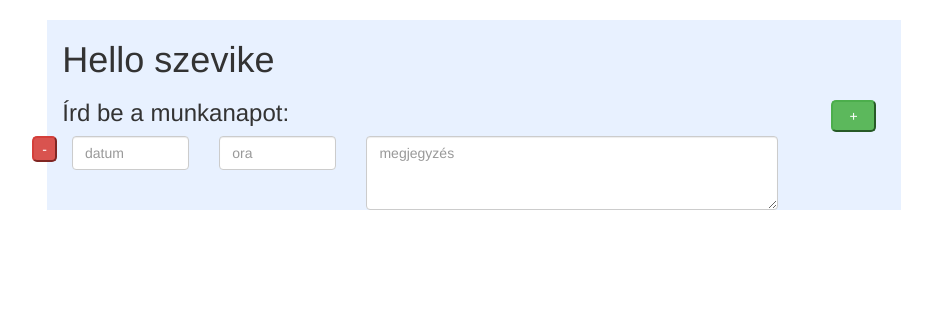
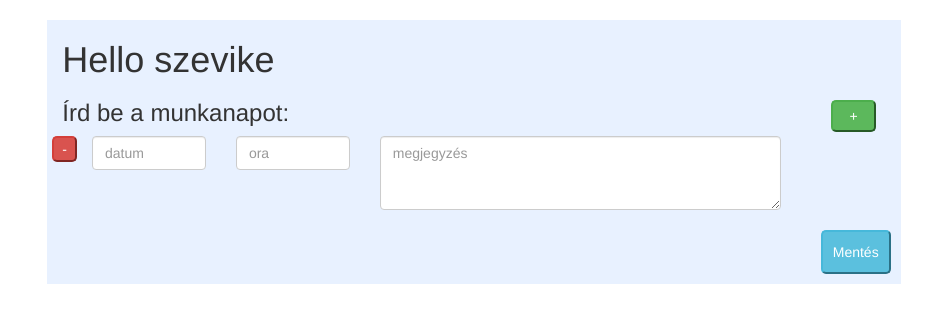
Before and after one commit to HUNBIGBOSS/nyilvantarto_flask, a Flask app: page /nyilvantarto in a window 1280 px wide. Shown: the part 56-379 px from the top of the page, without its empty margins (166-1098 px from the left). Run offline with Flask 2, Linux system fonts and the light colour scheme; some libraries are stand-ins or nearby versions.

Commit message:
munkanap form+validáció

```diff
--- a/bower.json
+++ b/bower.json
@@ -1,5 +1,4 @@
 {
-  "//": "ezt a file-t a bower inittel generaltuk, tartalmazza a frontend fuggosegeket",
   "//": "telepiteni a bower install parancsal lehet",
   "name": "bower.json",
   "description": "",
@@ -14,6 +13,7 @@
     "tests"
   ],
   "dependencies": {
-    "bootstrap": "^3.3.7"
+    "bootstrap": "^3.3.7",
+    "bootstrap-datepicker": "^1.6.4"
   }
 }
--- a/static/css/main.css
+++ b/static/css/main.css
@@ -37,3 +37,13 @@
 .datum_mezo {
 	width: 100%;
 }
+.savegomb {
+	float: right;
+	margin: 10px;
+	padding: 10px;
+	border-radius: 5px;
+}
+.new_munkanap {
+	margin-bottom: 10px;
+	margin-left: 5px;
+}
--- a/static/js/app.js
+++ b/static/js/app.js
@@ -15,9 +15,87 @@ function switchMenu(clickedId) {
 		$("#"+clickedId+".menu-item").removeClass("btn-secondary");
 		$("#"+clickedId+".menu-item").addClass("btn-primary");
 }
+function getToday () {
+	let now = new Date();
+	//let testDate = new Date("January 23, 2014 11:13:00");
+
+	// levágjuk az utolsó két elemet a stringből és elé írunk egy 0 karaktert
+	let day = ("0" + now.getDate()).slice(-2);
+	// a január 0-val kezdődik, ezért hozzá kell adni egyet
+	console.log("day értéke "+now.getDate());
+	let month = ("0" + (now.getMonth() + 1)).slice(-2);
+	let today = now.getFullYear()+"."+(month)+"."+(day);
+	return today;
+}
+
 function addMunkanap() {
+	let lastid = parseInt($('.new_munkanap:last').attr('id'));
+	if (isNaN(lastid)) {
+		lastid = 0;
+	}
+	mainap = getToday();
 	$('#munkanapItems').append(`
-	<div>Hello</div>
+		<div id="`+(lastid+1)+`" class="new_munkanap row">
+						<button id="`+(lastid+1)+`" class="remove btn-danger" onclick="removeMunkanap(this.id)">-</button>
+						<div class="col-xs-6 col-sm-2">
+							<input id="`+(lastid+1)+`" type="text" placeholder="datum" class="datepicker datum_mezo form-control">
+						</div>
+						<div class="col-xs-6 col-sm-2">
+							<input id="`+(lastid+1)+`" type="number" min="0.5"  max="12" step="0.5" placeholder="ora" class="munkaora form-control">
+						</div>
+						<div class="col-xs-12 col-sm-6">
+							<textarea id="`+(lastid+1)+`" class="form-control" rows="3" placeholder="megjegyzés"></textarea>
+						</div>
+					</div>
+		`);
+	// bootstrap-datepicker modul:
+	// http://bootstrap-datepicker.readthedocs.io/en/latest/index.html
+	$('.datepicker').datepicker({
+		language: 'hu',
+		autoclose: 'true',
+		todayBtn: 'true',
+		todayHighlight: 'true'
+	});
+} //addMunkanap
 
-		`);
+let new_munkanaps = [];
+// [{id:1, datePiced:"2017.04.03",workedHour:5, comment:"mycomment",okToSend:true},{},{}...]
+function collectMunkanaps () {
+	//TODO összegyűjteni a munkanapokat egy objecteket tartalmazó tömbbe
+	console.log("munkanapok összegyűjtése...");
 }
+
+function removeMunkanap(munkanapToRemove) {
+	$("#"+munkanapToRemove+".new_munkanap").remove();
+}
+
+function sendForm() {
+	console.log("Sending form...");
+	collectMunkanaps();
+	//TODO elküldeni az adatokat a szervernek
+}
+
+$(document).on('blur', '.munkaora' , function() {
+	// amit ide írunk, az akkor fut le, ha a munkaóra mezőt elhagyja a user
+	munkaoraMezo = parseFloat($(this).val());
+	if (Number.isFinite(munkaoraMezo)) {
+		if (munkaoraMezo > 8) {
+			$(this).val('8');
+		} else if (munkaoraMezo < 0) {
+			$(this).val('0');
+		}
+	} else {
+		$(this).val('0');
+	}
+});
+
+$(document).ready(function () {
+	// ez akkor fut le, miután betöltődik a weboldal a böngészőbe
+	addMunkanap();
+});
+
+$(function () {
+	$("input[type='number']").on("click", function() {
+		$(this).focus();
+	});
+});
--- a/templates/index.html
+++ b/templates/index.html
@@ -3,8 +3,17 @@
 <head>
 	<title>Flask App</title>
 	<meta charset="utf-8">
+
+	<!--Bootstrap, jquery-->
 	<script type="text/javascript" src="{{ url_for('static', filename='bower_components/jquery/dist/jquery.min.js') }}"></script>
 	<script type="text/javascript" src="{{ url_for('static', filename='bower_components/bootstrap/dist/js/bootstrap.min.js') }}"></script>
+
+	<!--Bootstrap-datepicker-->
+	<script type="text/javascript" src="{{ url_for('static', filename='bower_components/bootstrap-datepicker/dist/js/bootstrap-datepicker.min.js') }}"></script>
+	<script type="text/javascript" src="{{ url_for('static', filename='bower_components/bootstrap-datepicker/dist/locales/bootstrap-datepicker.hu.min.js') }}"></script>
+	<link rel="stylesheet" type="text/css" href="{{ url_for('static', filename='bower_components/bootstrap-datepicker/dist/css/bootstrap-datepicker.min.css') }}">
+
+	<!--Saját script és css fájlok-->
 	<link rel="stylesheet" type="text/css" href="{{ url_for('static', filename='bower_components/bootstrap/dist/css/bootstrap.min.css') }}">
 	<link rel="stylesheet" type="text/css" href="{{ url_for('static', filename='css/main.css') }}">
 	<script type="text/javascript" src="{{ url_for('static', filename='js/app.js') }}"></script>
@@ -29,19 +38,11 @@
 			<div class="munkanapok">
 				<h3>Írd be a munkanapot:</h3>
 				<form id="munkanapItems" class="row">
-					<div class="new_munkanap row">
-							<button class="remove btn-danger" onclick="removeMunkanap(this.id)">-</button>
-						<div class="col-xs-6 col-sm-2">
-							<input type="text" placeholder="datum" class="datum_mezo form-control">
-						</div>
-						<div class="col-xs-6 col-sm-2">
-							<input type="number" min="0.5"  max="12" step="0.5" placeholder="ora" class="munkaora form-control">
-						</div>
-						<div class="col-xs-12 col-sm-6">
-							<textarea class="form-control" rows="3" placeholder="megjegyzés"></textarea>
-						</div>
-					</div>
+					<!-- ide már a JS fogja generálni a html-t -->
 				</form>
+				<div class="row">
+					<button class="btn-info savegomb" id="1" onclick="sendForm()">Mentés</button>
+				</div>
 			</div>
 	</div>
 	<div id="2" class="inactive-content content container col-md-8 col-md-offset-2">
```
